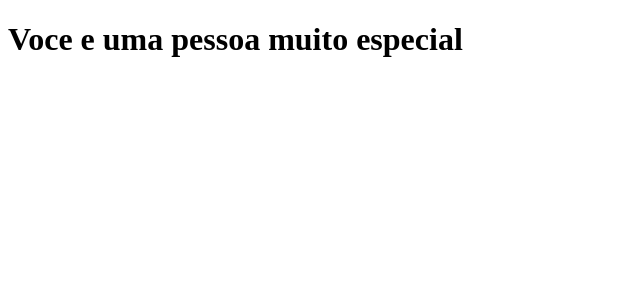
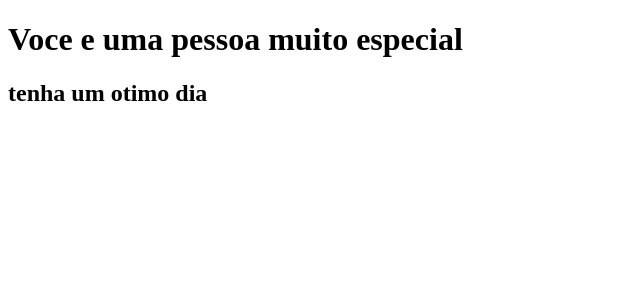
Before and after one commit to Arthur-MARKOWICZ/clone-tabnews, a Next.js app: page / in a window 1280 px wide. Shown: the top 300 px of the page, without its empty margins (0-640 px from the left). Built offline with nearby package versions, Linux system fonts and the light colour scheme.

Commit message:
feat: arrumando a frase

```diff
--- a/pages/index.js
+++ b/pages/index.js
@@ -1,4 +1,8 @@
 function Home() {
-  return <h1>Voce e uma pessoa muito especial </h1>;
+  return (
+    <div>
+      <h1>Voce e uma pessoa muito especial </h1> <h2>tenha um otimo dia</h2>
+    </div>
+  );
 }
 export default Home;
```
